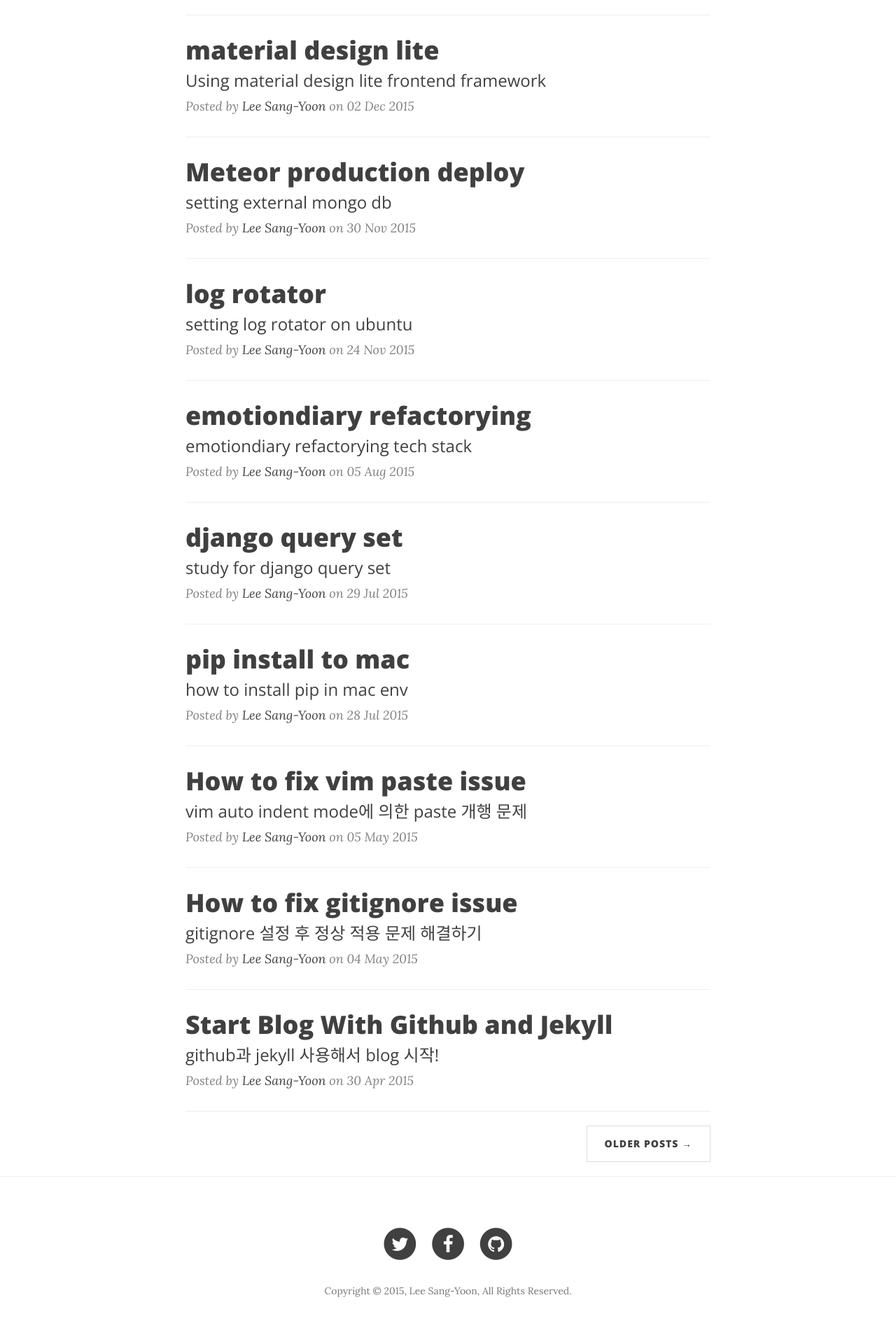
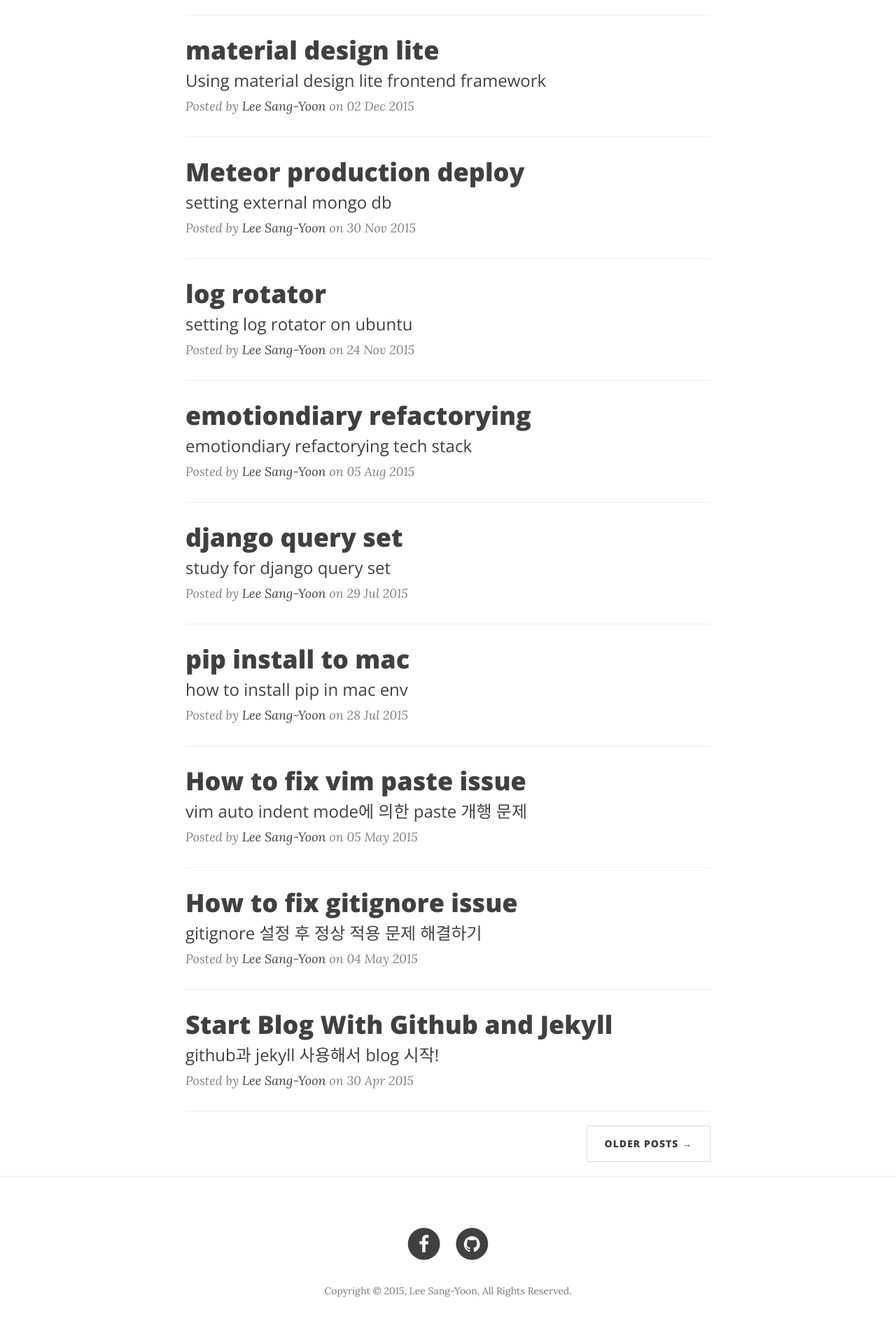
Before and after one commit to pinetree408/pinetree408.github.io, a Jekyll site: the page built from index.html, in a window 1280 px wide. Shown: the part 2216-4136 px from the top of the page at 70% size. Built offline with Jekyll 4.4.1, drawn with Linux system fonts in a browser that asks for light colours; nearby versions of some CDN libraries.

```diff
--- a/_layouts/default.html
+++ b/_layouts/default.html
@@ -65,15 +65,7 @@
                 <div class="col-lg-8 col-lg-offset-2 col-md-10 col-md-offset-1">
                     <ul class="list-inline text-center">
                         <li>
-                            <a href="#">
-                                <span class="fa-stack fa-lg">
-                                    <i class="fa fa-circle fa-stack-2x"></i>
-                                    <i class="fa fa-twitter fa-stack-1x fa-inverse"></i>
-                                </span>
-                            </a>
-                        </li>
-                        <li>
-                            <a href="#">
+                            <a href="https://www.facebook.com/lee.sangyoon.980">
                                 <span class="fa-stack fa-lg">
                                     <i class="fa fa-circle fa-stack-2x"></i>
                                     <i class="fa fa-facebook fa-stack-1x fa-inverse"></i>
@@ -81,7 +73,7 @@
                             </a>
                         </li>
                         <li>
-                            <a href="#">
+                            <a href="https://github.com/pinetree408">
                                 <span class="fa-stack fa-lg">
                                     <i class="fa fa-circle fa-stack-2x"></i>
                                     <i class="fa fa-github fa-stack-1x fa-inverse"></i>
```
